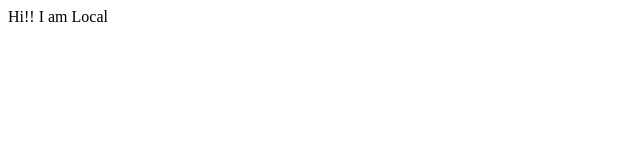
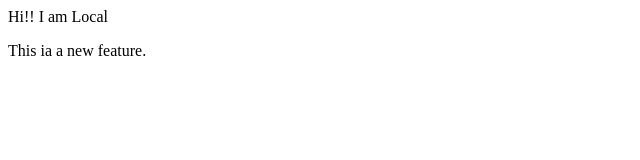
Before and after one commit to meghadiaries/localrepo, a plain HTML site: page index.html in a window 1280 px wide. Shown: the whole page, without its empty margins (0-640 px from the left). Drawn offline with Linux system fonts and the light colour scheme.

Commit message:
I added a new feature

```diff
--- a/index.html
+++ b/index.html
@@ -1,3 +1,6 @@
 <p>
     Hi!! I am Local
 </p>
+<p>
+    This ia a new feature.
+</p>
```
